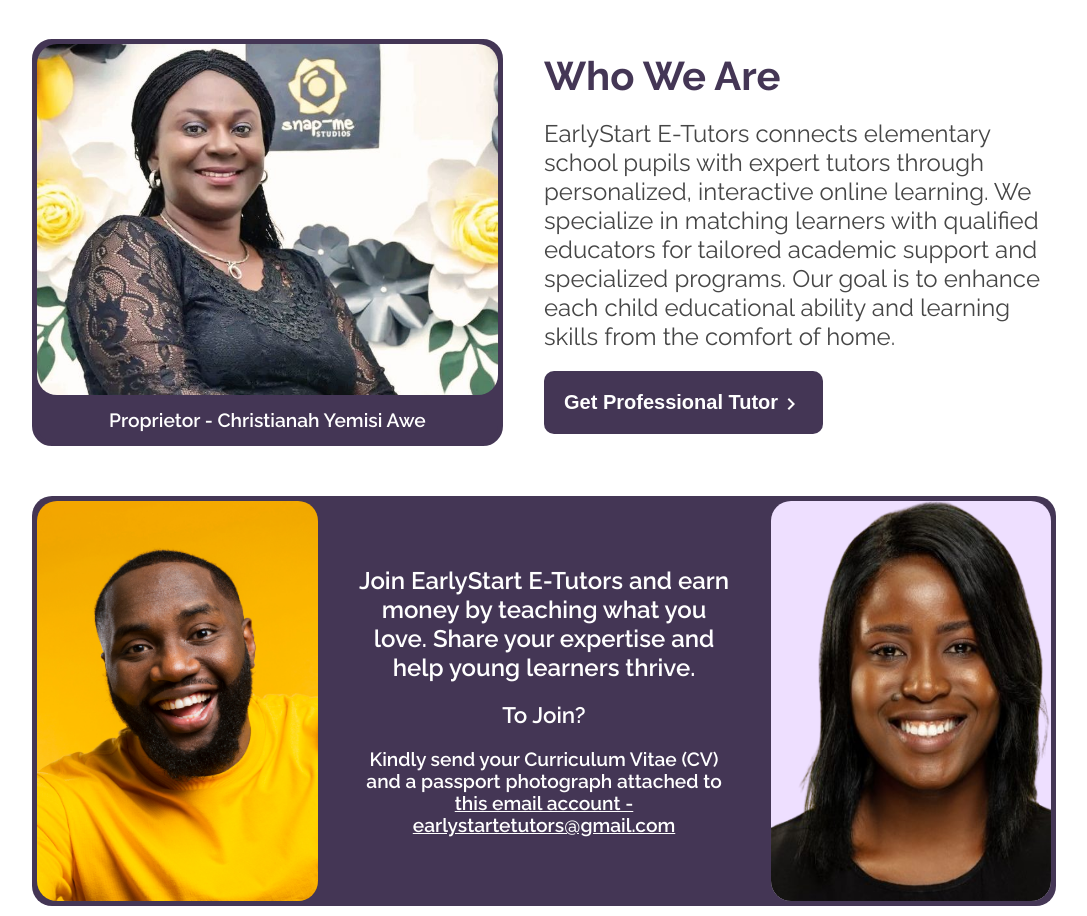
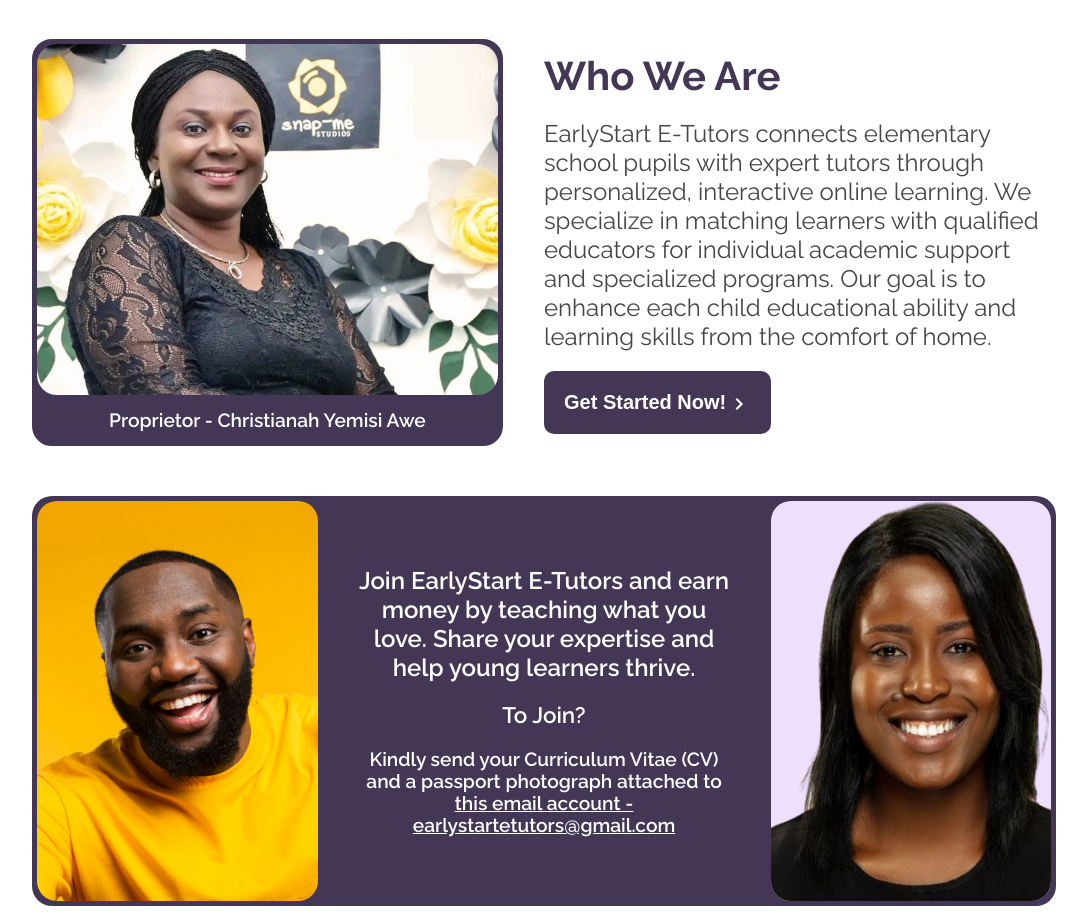
Before and after one commit to DanielGad/EarlyStart_Website, a React (Vite) app in the folder frontend/: page / in a window 1280 px wide. Shown: the part 874-1790 px from the top of the page, without its empty margins (96-1183 px from the left). Built offline with nearby package versions, Linux system fonts and the light colour scheme; no server answers.

Commit message:
Update Navbar Search Input

```diff
--- a/frontend/src/App.tsx
+++ b/frontend/src/App.tsx
@@ -46,7 +46,7 @@
           <Route path="/international" element={<InternationalService />} />
           <Route path="/general" element={<GeneralService />} />
           <Route path="/call" element={<CallUs />} />
-          <Route path="/get-tutor" element={<GetTutor />} />
+          {/* <Route path="/get-tutor" element={<GetTutor />} /> */}
           <Route path="/profile/:id" element={<TeacherProfile />} />
           <Route path="/get-started" element={<GetStarted />} />
           <Route path="/signup" element={<SignUp />} />
--- a/frontend/src/components/Homepage/Home.tsx
+++ b/frontend/src/components/Homepage/Home.tsx
@@ -134,10 +134,10 @@
               Who We Are
             </div>
             <div className="home-3-text-cont">
-              EarlyStart E-Tutors connects elementary school pupils with expert tutors through personalized, interactive online learning. We specialize in matching learners with qualified educators for tailored academic support and specialized programs. Our goal is to enhance each child educational ability and learning skills from the comfort of home.
+              EarlyStart E-Tutors connects elementary school pupils with expert tutors through personalized, interactive online learning. We specialize in matching learners with qualified educators for individual academic support and specialized programs. Our goal is to enhance each child educational ability and learning skills from the comfort of home.
             </div>
-            <Link to={"/get-tutor"}>
-          <button className="get-tutor-button" style={{padding: "20px", marginTop: "20px"}}>Get Professional Tutor <ArrowDropRightIcon className='arrow-right' /></button>
+            <Link to={"/get-started"}>
+          <button className="get-tutor-button" style={{padding: "20px", marginTop: "20px"}}>Get Started Now! <ArrowDropRightIcon className='arrow-right' /></button>
           </Link>
           </div>
         </div>
--- a/frontend/src/components/Navbar/Navbar.tsx
+++ b/frontend/src/components/Navbar/Navbar.tsx
@@ -23,7 +23,6 @@
   { name: "Get Started", path: "/get-started", keywords: ["start", "support", "form", "register"] },
   { name: "Login", path: "/login", keywords: ["login"] },
   { name: "Sign Up", path: "/signup", keywords: ["register", "account", "create"] },
-  { name: "Tutor", path: "/get-tutor", keywords: ["tutors", "teachers"] },
 ];
 
 const Navbar = () => {
--- a/frontend/src/pages/MathService.tsx
+++ b/frontend/src/pages/MathService.tsx
@@ -22,7 +22,7 @@
           <div className="head-text">
             Mathematics Made Easy, Learn Faster, and Excel!</div>
           <div className="head-inner-text">
-            Unlock 24/7 support from EarlyStart E-Tutors. Our expert tutors help kids excel in Number Work, Quantitative Reasoning, Mental and Mathematics, ensuring homework is done correctly and preparing them for examination.
+            Unlock 24/7 support from EarlyStart E-Tutors. Our expert tutors help kids excel in Number Work, Quantitative Reasoning and Mathematics, ensuring homework is done correctly and preparing them for examination.
             <br /> <br />
               Get Started Now with just a Click!
           </div>
@@ -55,7 +55,7 @@
         </div>
         <div className="math-2-inner">
           <div className="math-2-head-text">
-            About Our Math Support
+            About Our Mathematics Support
           </div>
           <div className='math-2-inner-con'>
           <div className="math-2-inner-text">
```
